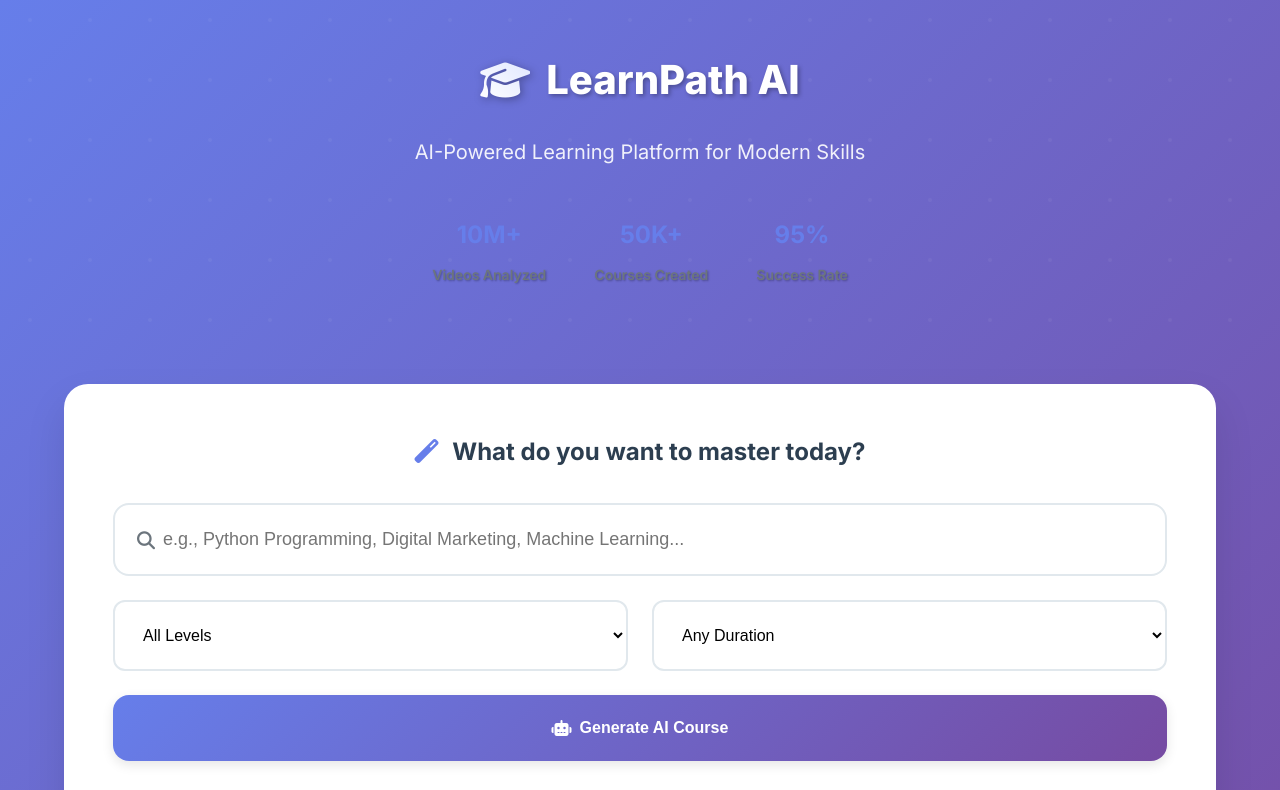
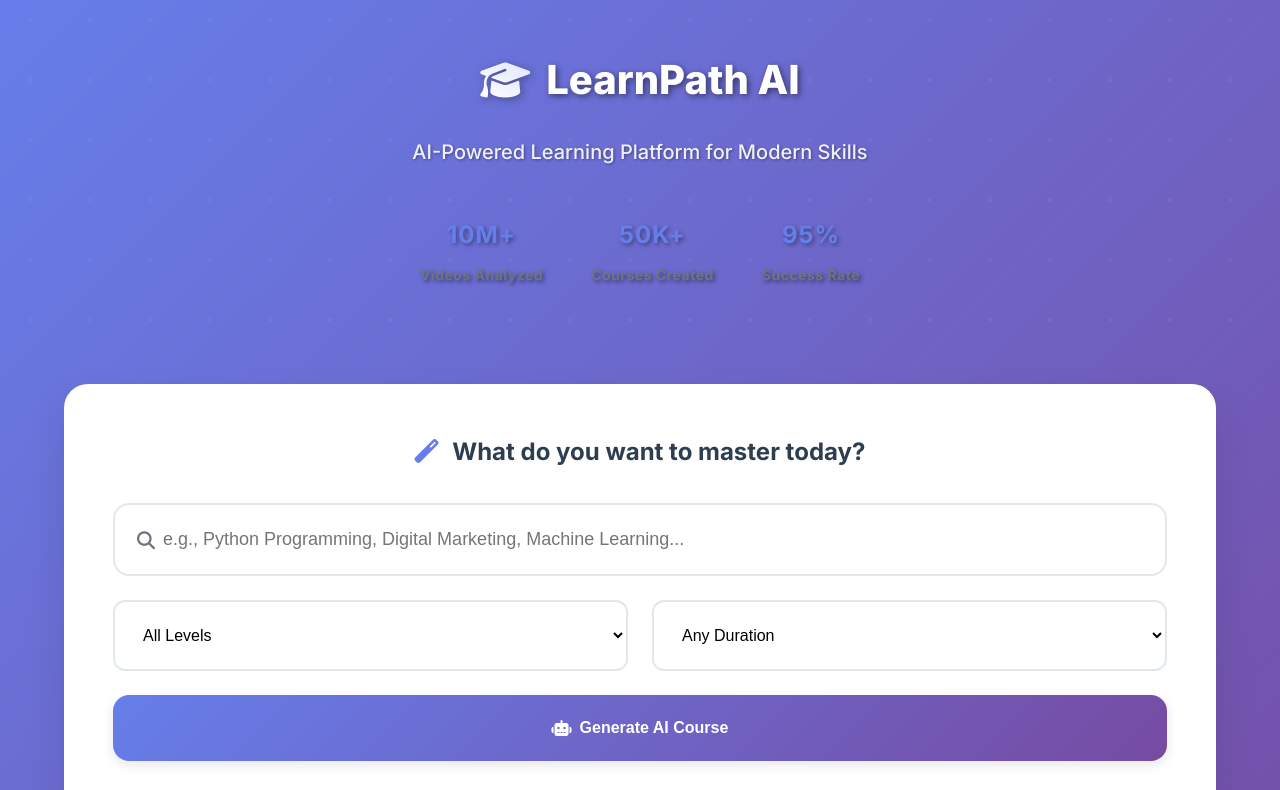
Before and after one commit to amanraj74/LearnPath-AI, a plain HTML site: page index.html in a window 1280 px wide. Shown: the top 790 px of the page. Drawn offline with Linux system fonts and the light colour scheme.

Commit message:
Fix: Improve text visibility and contrast for all modes

```diff
--- a/css/style.css
+++ b/css/style.css
@@ -126,16 +126,19 @@ body {
 .logo h1 {
     font-size: var(--font-size-4xl);
     font-weight: 800;
-    text-shadow: 2px 2px 4px rgba(0,0,0,0.3);
+    text-shadow: 2px 2px 6px rgba(0,0,0,0.5);
+    color: rgba(255, 255, 255, 1);
 }
 
 .tagline {
     font-size: var(--font-size-xl);
-    opacity: 0.9;
+    opacity: 0.95;
     margin-bottom: var(--spacing-xl);
-    font-weight: 400;
+    font-weight: 500;
     position: relative;
     z-index: 1;
+    text-shadow: 1px 1px 3px rgba(0,0,0,0.4);
+    color: rgba(255, 255, 255, 0.95);
 }
 
 .stats {
@@ -154,15 +157,20 @@ body {
 .stat-number {
     display: block;
     font-size: var(--font-size-2xl);
-    font-weight: 700;
+    font-weight: 800;
     margin-bottom: var(--spacing-xs);
+    color: rgba(255, 255, 255, 1);
+    text-shadow: 2px 2px 4px rgba(0,0,0,0.4);
+    letter-spacing: 1px;
 }
 
 .stat-label {
     font-size: var(--font-size-sm);
     opacity: 1;
-    font-weight: 600;
-    text-shadow: 1px 1px 2px rgba(0,0,0,0.3);
+    font-weight: 700;
+    color: rgba(255, 255, 255, 0.95);
+    text-shadow: 2px 2px 4px rgba(0,0,0,0.5);
+    letter-spacing: 0.5px;
 }
 
 /* Search Section */
@@ -1112,6 +1120,27 @@ body {
         --bg-light: #2d2d2d;
         --border-color: #404040;
     }
+
+    /* Improve statistics visibility in dark mode */
+    .stat-number {
+        color: rgba(255, 255, 255, 1) !important;
+        text-shadow: 2px 2px 6px rgba(0,0,0,0.8) !important;
+    }
+
+    .stat-label {
+        color: rgba(255, 255, 255, 0.95) !important;
+        text-shadow: 2px 2px 6px rgba(0,0,0,0.8) !important;
+        font-weight: 700 !important;
+    }
+
+    /* Improve header text visibility */
+    .header h1 {
+        text-shadow: 2px 2px 6px rgba(0,0,0,0.8);
+    }
+
+    .tagline {
+        text-shadow: 1px 1px 4px rgba(0,0,0,0.6);
+    }
 }
 
 /* Print styles */
```
